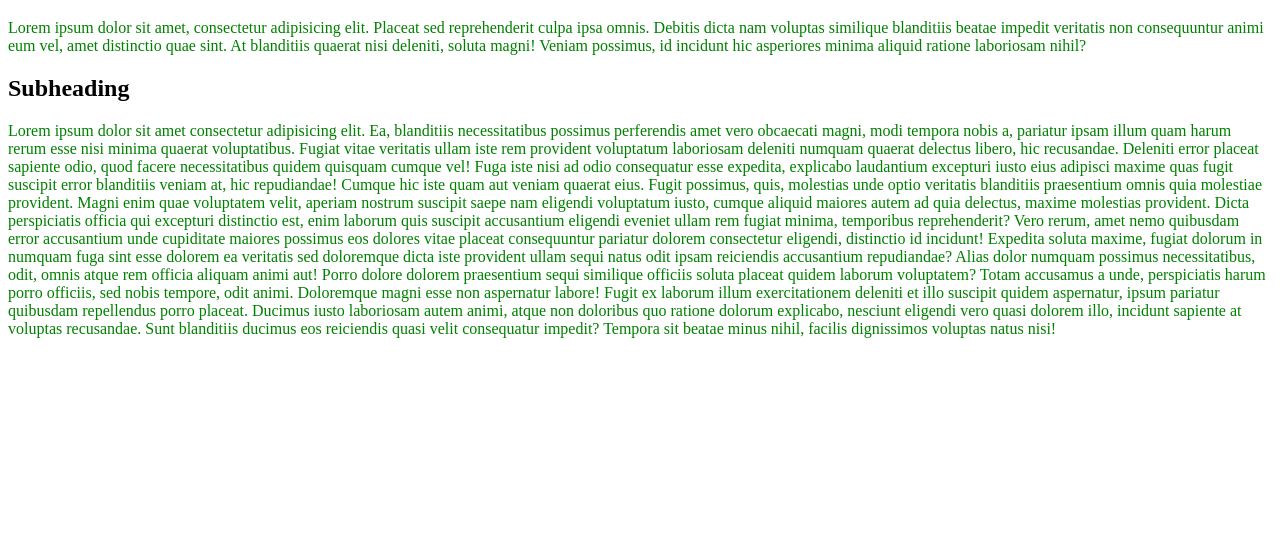
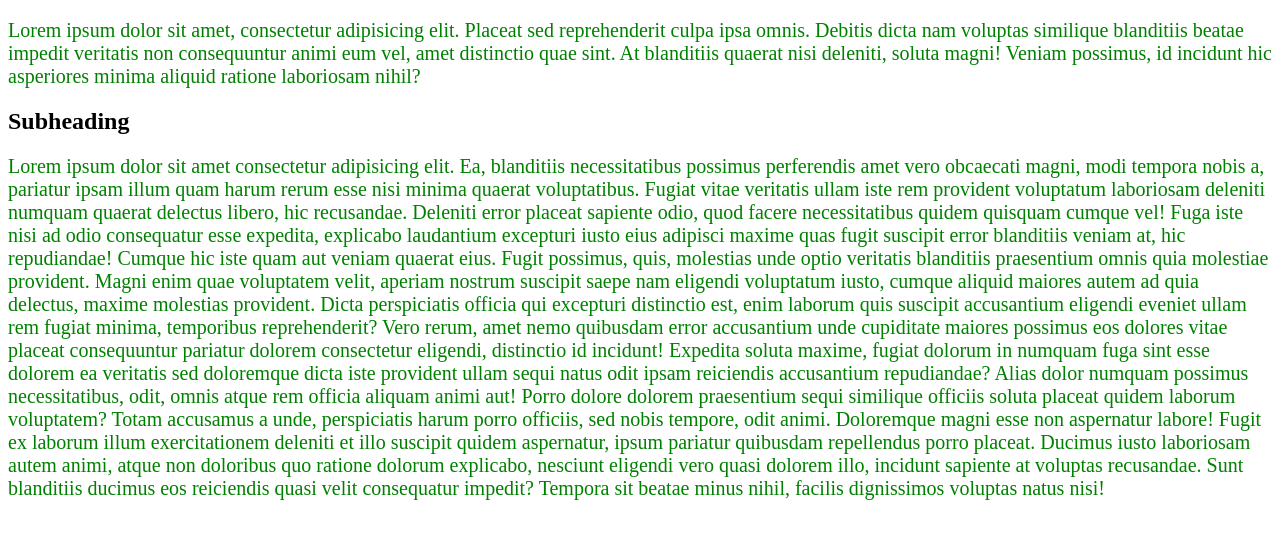
Before and after one commit to ONL-JS-FE2022-1/html-css-project, a plain HTML site: page index.html in a window 1280 px wide. Shown: the part 61-600 px from the top of the page. Drawn offline with Linux system fonts and the light colour scheme.

Commit message:
Sizes (without relatives)

```diff
--- a/index.html
+++ b/index.html
@@ -8,10 +8,16 @@
 
     <style>
         p {
+            /* Colors */
             /* color: #856895; -- hexadecimal */
             /* color: rgb(87, 117, 194); -- RGB */
             /* color: rgba(34, 121, 32, 0.6); -- RGBA */
             color: green;
+
+            /* Sizes */
+            /* font-size: 1080px; 1 px = 1/96 inch (дюйма) */
+            /* font-size: 20pt; -- typographic punkts */
+            font-size: 20px;
         }
     </style>
   </head>
```
